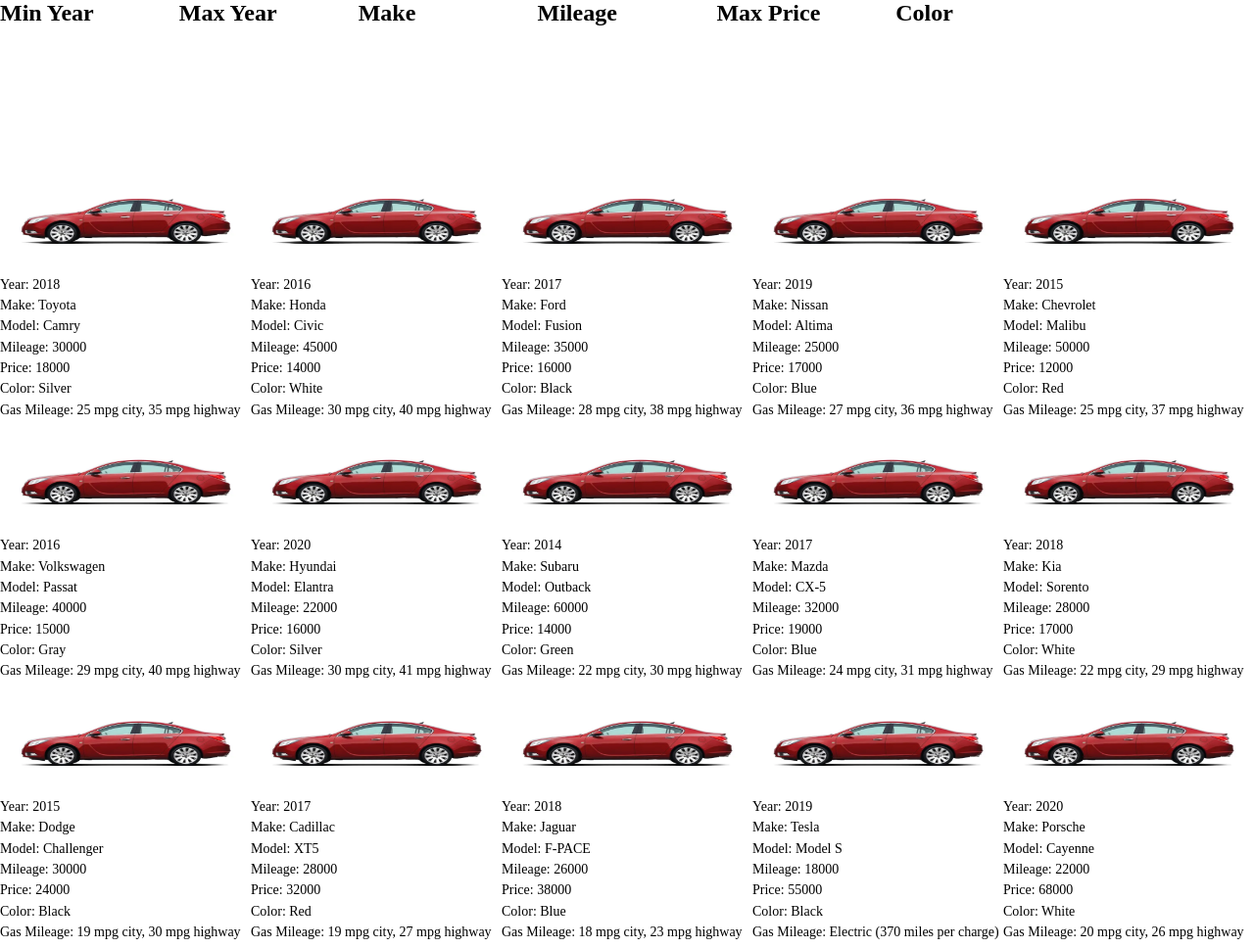
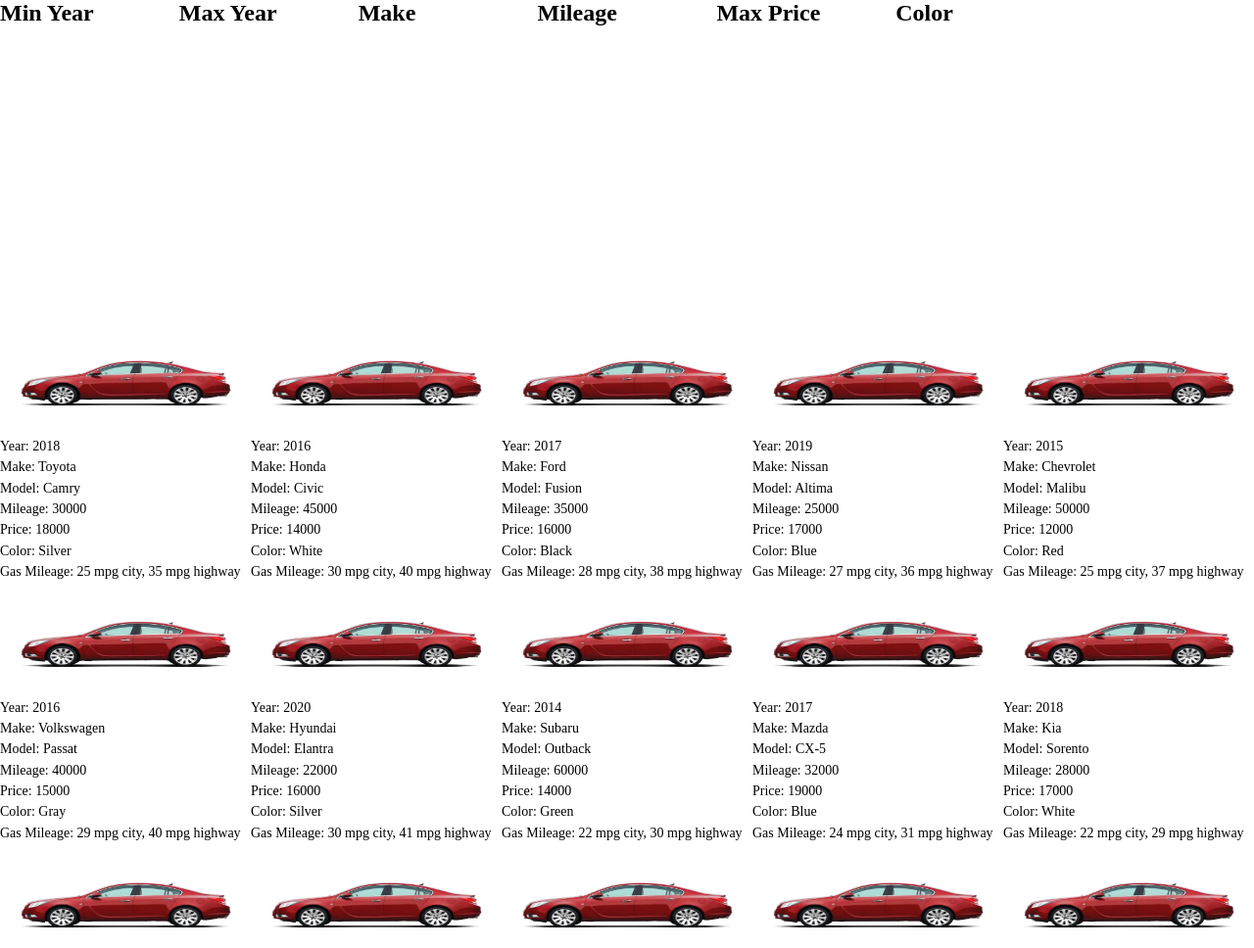
Before and after one commit to Kdot729/Kevin_Nguyen_hw4TH_csi3150_ws2024, a plain HTML site: page static/index.html in a window 1280 px wide. Shown: the top 968 px of the page at 98% size. Drawn offline with Linux system fonts and the light colour scheme.

Commit message:
Change row height for subgrid

```diff
--- a/static/main.css
+++ b/static/main.css
@@ -16,5 +16,5 @@ img
     height: 100%;
     width: 100%;;
     grid-template-columns: 100%;
-    grid-template-rows: 20% 80%;
+    grid-template-rows: 40% 60%;
 };
```
